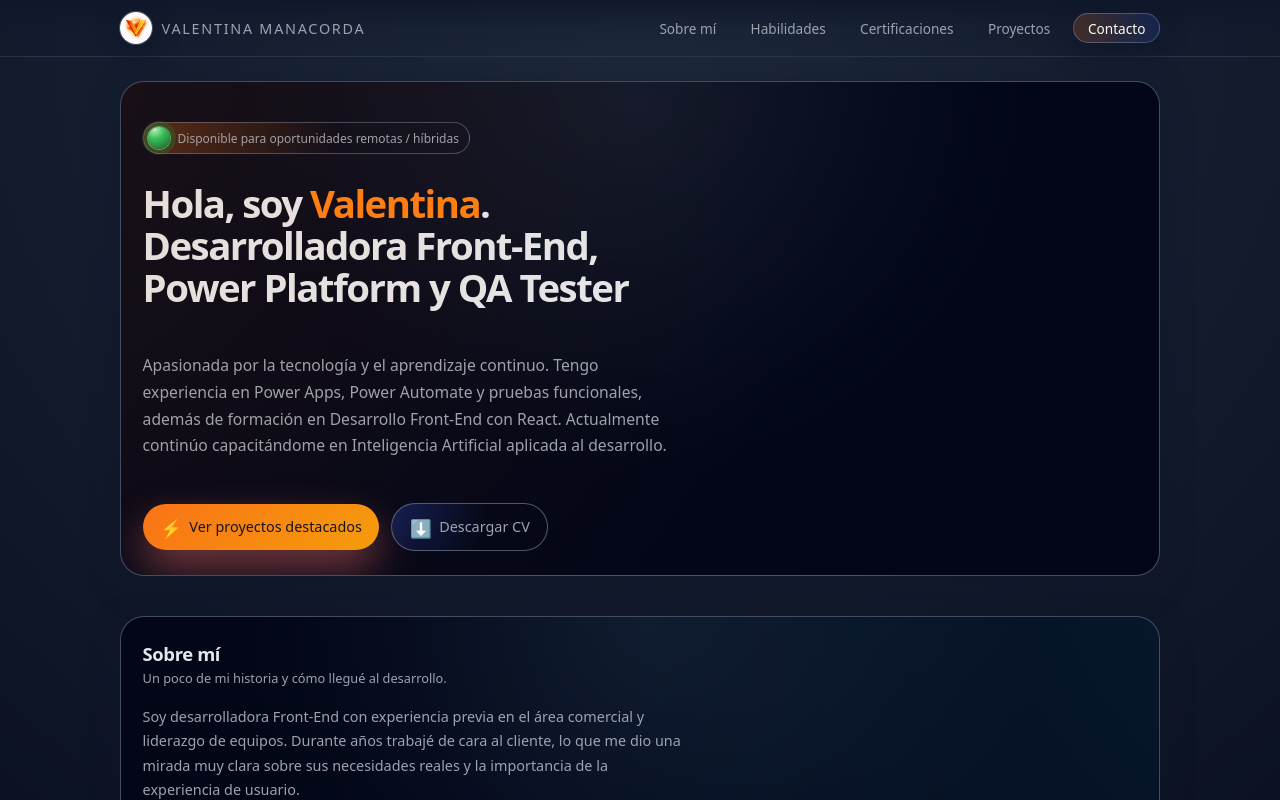
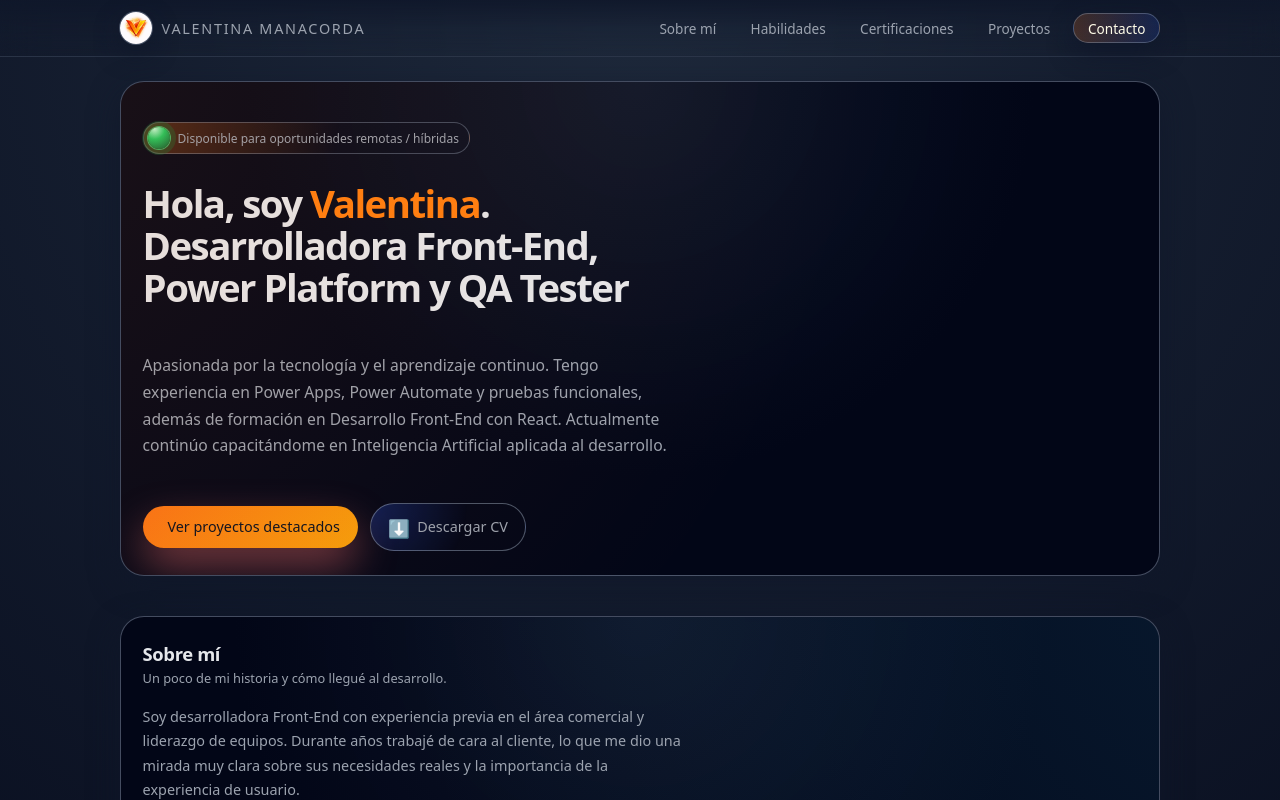
Before and after one commit to vmanacorda/PorfolioValentinaManacorda, a React (Vite) app: page / in a window 1280 px wide. Shown: the top 800 px of the page. Built offline with nearby package versions, Linux system fonts and the light colour scheme.

Commit message:
Update Portada.jsx

```diff
--- a/src/components/Portada.jsx
+++ b/src/components/Portada.jsx
@@ -21,7 +21,7 @@ Actualmente continúo capacitándome en Inteligencia Artificial aplicada al desa
 
         <div className="hero-actions">
           <a href="#proyectos" className="btn btn-primary">
-            <span className="btn-icon">⚡</span>
+            <span className="btn-icon"></span>
             Ver proyectos destacados
           </a>
 
```
